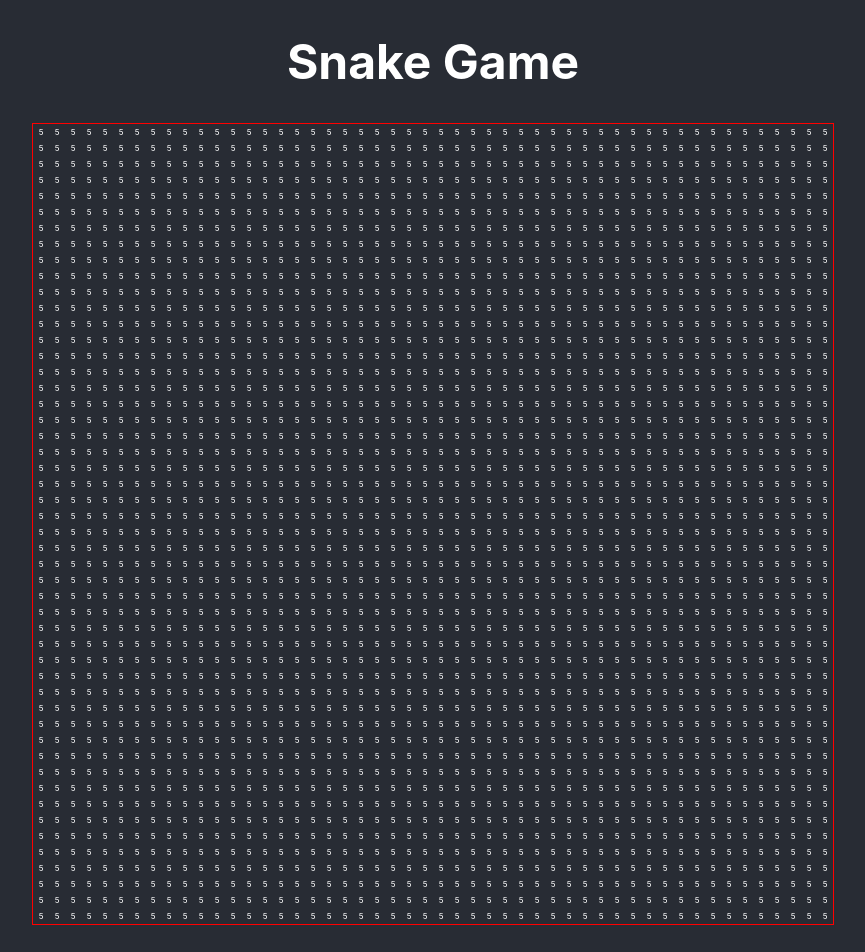
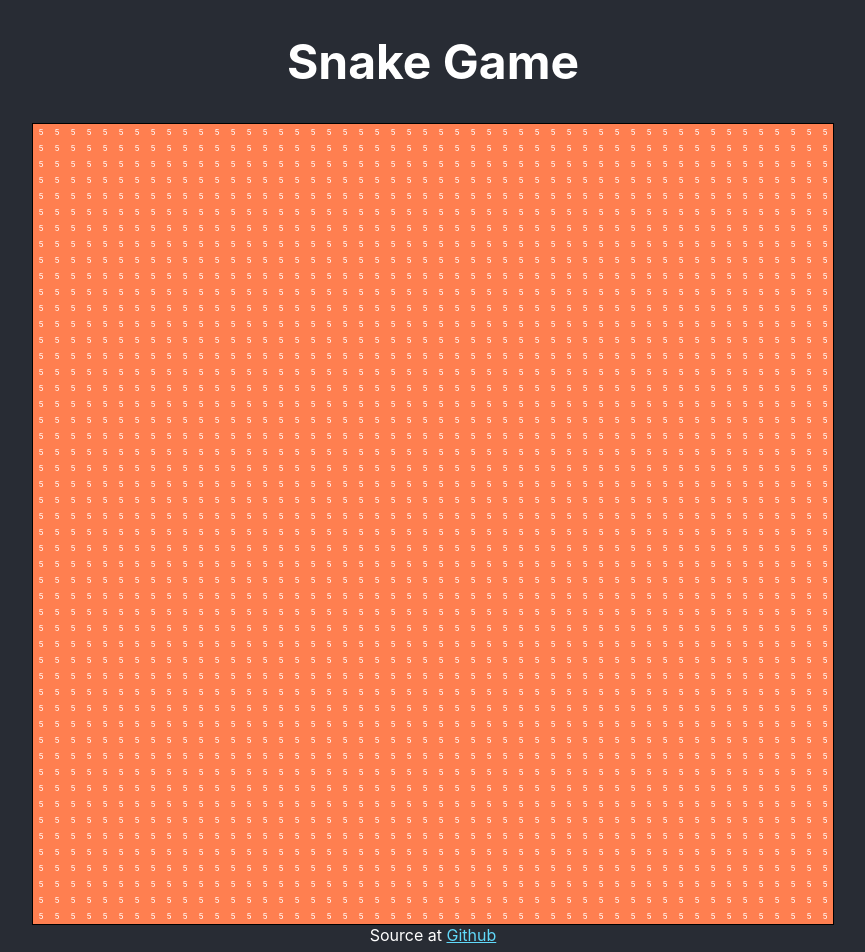
Before and after one commit to hburbano/snake, a React (Create React App) app: page / in a window 1280 px wide. Shown: the top 952 px of the page, without its empty margins (207-1072 px from the left). Built offline with nearby package versions, Linux system fonts and the light colour scheme.

Commit message:
Clean index.html add memo, add footer

```diff
--- a/package.json
+++ b/package.json
@@ -2,6 +2,10 @@
   "name": "snake",
   "version": "0.1.0",
   "private": true,
+  "repository": {
+    "type": "git",
+    "url": "https://github.com/Nslaver/snake.git"
+  },
   "dependencies": {
     "@testing-library/jest-dom": "^4.2.4",
     "@testing-library/react": "^9.3.2",
--- a/public/index.html
+++ b/public/index.html
@@ -9,35 +9,10 @@
       name="description"
       content="Web site created using create-react-app"
     />
-    <link rel="apple-touch-icon" href="%PUBLIC_URL%/logo192.png" />
-    <!--
-      manifest.json provides metadata used when your web app is installed on a
-      user's mobile device or desktop. See https://developers.google.com/web/fundamentals/web-app-manifest/
-    -->
-    <link rel="manifest" href="%PUBLIC_URL%/manifest.json" />
-    <!--
-      Notice the use of %PUBLIC_URL% in the tags above.
-      It will be replaced with the URL of the `public` folder during the build.
-      Only files inside the `public` folder can be referenced from the HTML.
-
-      Unlike "/favicon.ico" or "favicon.ico", "%PUBLIC_URL%/favicon.ico" will
-      work correctly both with client-side routing and a non-root public URL.
-      Learn how to configure a non-root public URL by running `npm run build`.
-    -->
-    <title>React App</title>
+    <title>Snake Game</title>
   </head>
   <body>
     <noscript>You need to enable JavaScript to run this app.</noscript>
     <div id="root"></div>
-    <!--
-      This HTML file is a template.
-      If you open it directly in the browser, you will see an empty page.
-
-      You can add webfonts, meta tags, or analytics to this file.
-      The build step will place the bundled scripts into the <body> tag.
-
-      To begin the development, run `npm start` or `yarn start`.
-      To create a production bundle, use `npm run build` or `yarn build`.
-    -->
   </body>
 </html>
--- a/src/App.tsx
+++ b/src/App.tsx
@@ -9,6 +9,12 @@ const App = () => {
         <h1>Snake Game</h1>
       </header>
       <Game />
+      <footer>
+        Source at{' '}
+        <a className="App-link" href="https://github.com/Nslaver/snake">
+          Github
+        </a>
+      </footer>
     </div>
   )
 }
--- a/src/components/Cell.tsx
+++ b/src/components/Cell.tsx
@@ -2,13 +2,14 @@ import React, { ReactElement, memo } from 'react'
 
 type Props = {
   val: number
-  key: string
+  pos: string
 }
 
 const Cell = (props: Props): ReactElement => {
+  const { pos, val } = props
   return (
-    <div key={props.key} className="Cell">
-      {props.val}
+    <div key={pos} className="Cell">
+      {val}
     </div>
   )
 }
--- a/src/components/Game.css
+++ b/src/components/Game.css
@@ -1,16 +1,17 @@
 :root {
   --row-cols: 50;
+  --dimension: 50rem;
   --main-bg-color: coral;
   --main-bo-color: black;
 }
 
 .Board {
-  width: 50rem;
-  height: 50rem;
+  width: var(--dimension);
+  height: var(--dimension);
   display: grid;
   grid-template-columns: repeat(var(--row-cols), 1fr);
   grid-template-rows: repeat(var(--row-cols), 1fr);
-  border: 1px solid red;
+  border: 1px solid var(--main-bo-color);
 }
 
 .Cell {
@@ -18,4 +19,5 @@
   height: 1rem;
   line-height: 1rem;
   font-size: 8px;
+  background-color: var(--main-bg-color);
 }
--- a/src/components/Game.tsx
+++ b/src/components/Game.tsx
@@ -6,7 +6,7 @@ const Board = (row: number, cols: number, tick: number): ReactElement => {
   const cells = []
   for (let i = 0; i < row; i++) {
     for (let j = 0; j < cols; j++) {
-      const ele = <Cell val={tick} key={`r-${i}-c${j}`} />
+      const ele = <Cell val={tick} pos={`r-${i}-c${j}`} />
       cells.push(ele)
     }
   }
```
